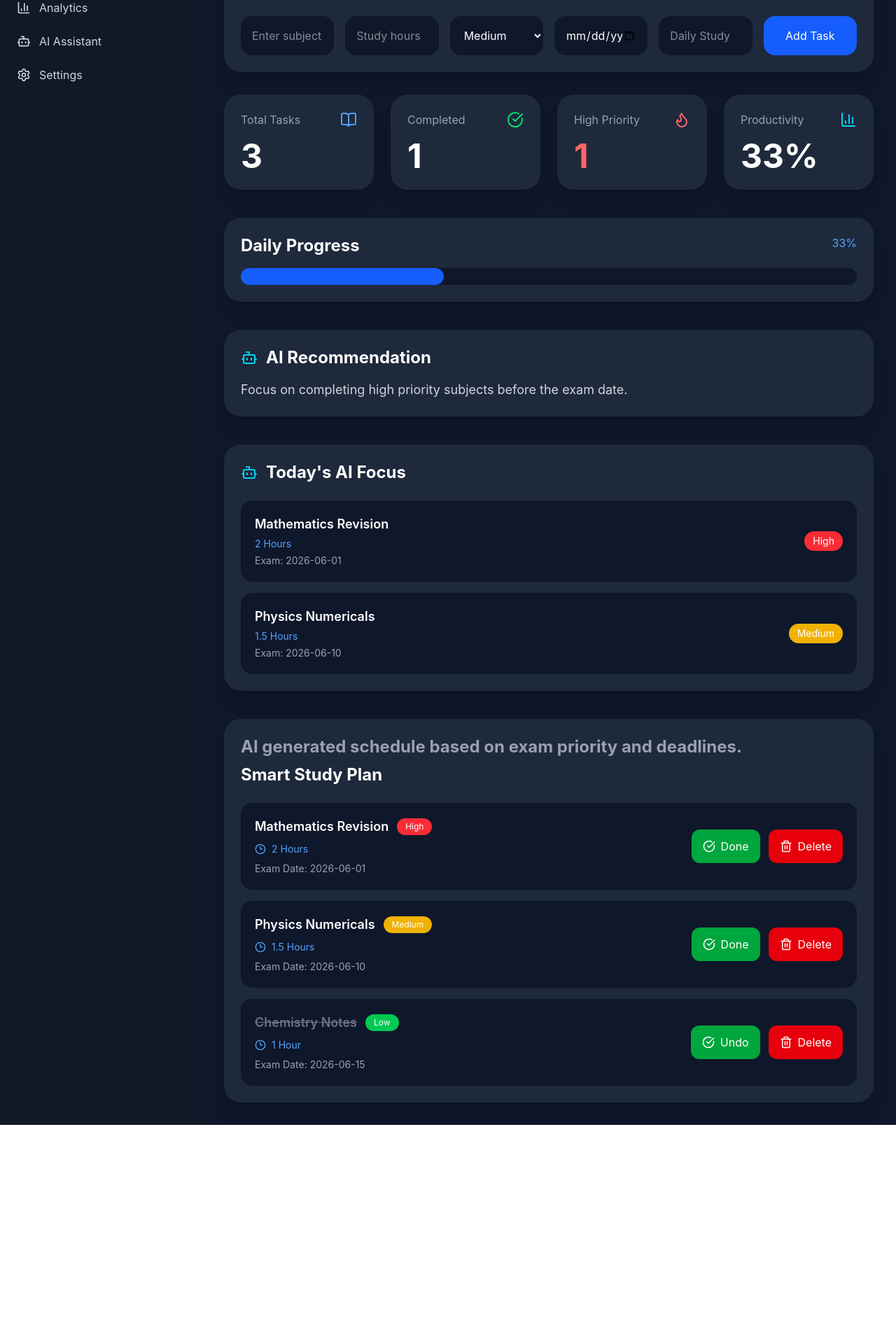
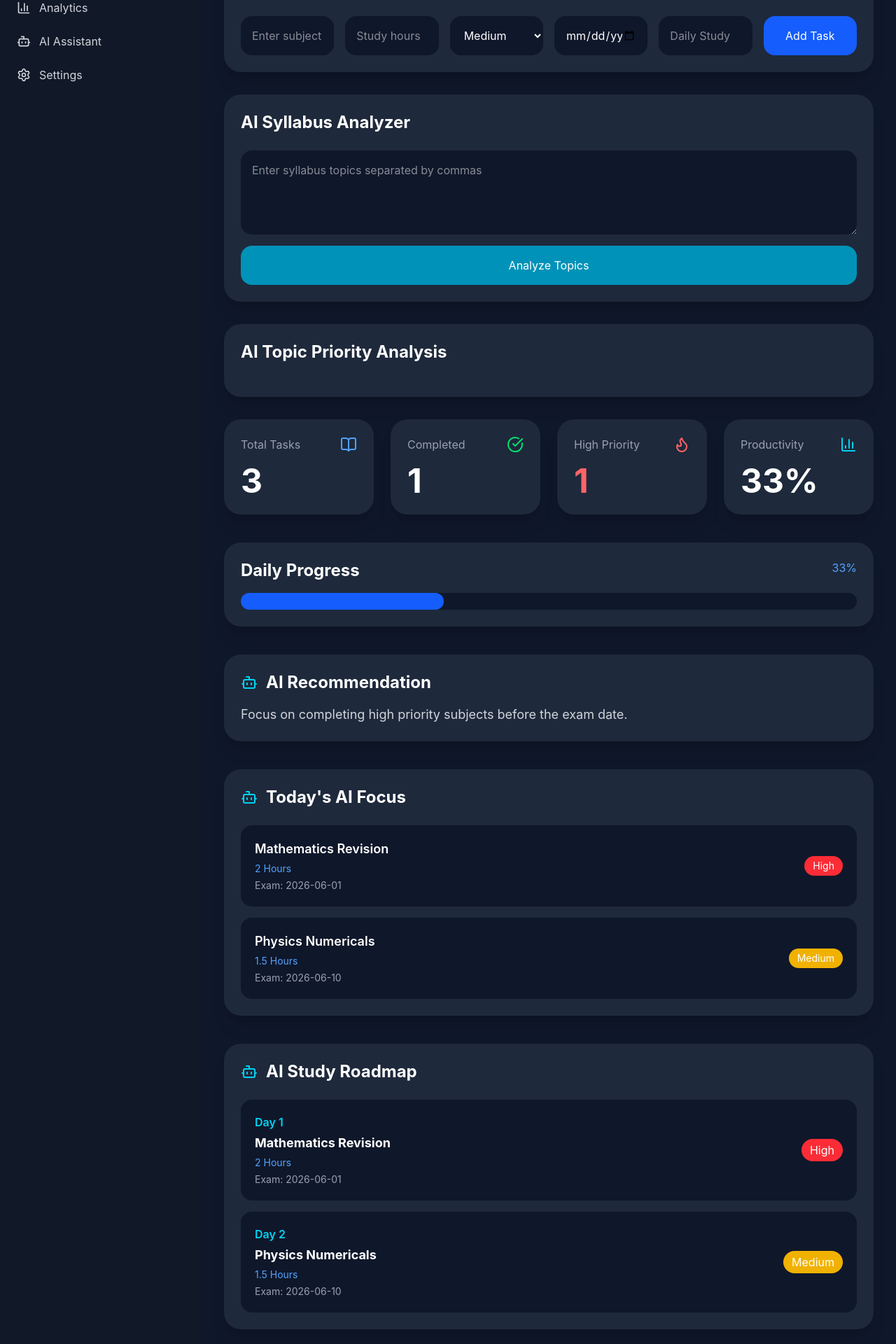
Before and after one commit to DevByPawan/AI-Study-Planner, a React app: page / in a window 1280 px wide. Shown: the part 197-2117 px from the top of the page at 70% size. Before the commit the page ends 1804 px from the top, so only its background shows below. Built offline with nearby package versions, Linux system fonts and the light colour scheme; the HTML template or start-up script is replaced by a standard one.

Commit message:
Added AI roadmap generator and syllabus analyzer

```diff
--- a/src/App.jsx
+++ b/src/App.jsx
@@ -53,7 +53,8 @@ function App() {
   const [priority, setPriority] = useState("Medium")
   const [examDate, setExamDate] = useState("")
   const [dailyHours, setDailyHours] = useState("")
-
+  const [syllabus, setSyllabus] = useState("")
+  const [analyzedTopics, setAnalyzedTopics] = useState([])
   const addTask = () => {
 
     if (!subject || !hours || !examDate) {
@@ -93,7 +94,47 @@ function App() {
 
     setTasks(updatedTasks)
   }
+  const analyzeSyllabus = () => {
 
+    if (!syllabus) {
+      return
+    }
+
+    const topics = syllabus
+      .split(",")
+      .map((topic) => topic.trim())
+
+    const analyzed = topics.map((topic) => {
+
+      let priority = "Low"
+
+      if (
+        topic.toLowerCase().includes("algorithm") ||
+        topic.toLowerCase().includes("probability") ||
+        topic.toLowerCase().includes("machine learning") ||
+        topic.toLowerCase().includes("ai") ||
+        topic.toLowerCase().includes("data structure") ||
+        topic.toLowerCase().includes("operating system")
+      ) {
+        priority = "High"
+      }
+
+      else if (
+        topic.toLowerCase().includes("graph") ||
+        topic.toLowerCase().includes("database")
+      ) {
+        priority = "Medium"
+      }
+
+      return {
+        topic,
+        priority
+      }
+
+    })
+
+    setAnalyzedTopics(analyzed)
+  }
   // Local Storage
   useEffect(() => {
 
@@ -146,6 +187,17 @@ function App() {
   const recommendedTasks = sortedTasks
     .filter((task) => !task.completed)
     .slice(0, 3)
+  const roadmap = recommendedTasks.map((task, index) => {
+
+    return {
+      day: `Day ${index + 1}`,
+      subject: task.subject,
+      hours: task.hours,
+      examDate: task.examDate,
+      priority: task.priority
+    }
+
+  })
   const getPriorityColor = (priority) => {
 
     if (priority === "High") {
@@ -290,7 +342,65 @@ function App() {
           </div>
 
         </div>
+        {/* AI Topic Analyzer */}
+        <div className="bg-[#1e293b] p-6 rounded-3xl mb-8 shadow-xl">
 
+          <h3 className="text-2xl font-bold mb-6">
+            AI Syllabus Analyzer
+          </h3>
+
+          <div className="flex flex-col gap-4">
+
+            <textarea
+              placeholder="Enter syllabus topics separated by commas"
+              value={syllabus}
+              onChange={(e) => setSyllabus(e.target.value)}
+              className="bg-[#0f172a] p-4 rounded-2xl outline-none min-h-[120px]"
+            />
+
+            <button
+              onClick={analyzeSyllabus}
+              className="bg-cyan-600 hover:bg-cyan-700 transition p-4 rounded-2xl"
+            >
+              Analyze Topics
+            </button>
+
+          </div>
+
+        </div>
+        {/* AI Analyzed Topics */}
+        <div className="bg-[#1e293b] p-6 rounded-3xl mb-8 shadow-xl">
+
+          <h3 className="text-2xl font-bold mb-6">
+            AI Topic Priority Analysis
+          </h3>
+
+          <div className="space-y-4">
+
+            {analyzedTopics.map((item, index) => (
+
+              <div
+                key={index}
+                className="bg-[#0f172a] p-4 rounded-2xl flex justify-between items-center"
+              >
+
+                <p className="font-semibold">
+                  {item.topic}
+                </p>
+
+                <span
+                  className={`${getPriorityColor(item.priority)} px-3 py-1 rounded-full`}
+                >
+                  {item.priority}
+                </span>
+
+              </div>
+
+            ))}
+
+          </div>
+
+        </div>
         {/* Stats */}
         <div className="grid grid-cols-1 md:grid-cols-4 gap-6">
 
@@ -462,6 +572,63 @@ function App() {
           </div>
 
         </div>
+        {/* AI Study Roadmap */}
+        <div className="mt-10 bg-[#1e293b] p-6 rounded-3xl shadow-xl">
+
+          <h3 className="text-2xl font-bold mb-6 flex items-center gap-3">
+
+            <Bot className="text-cyan-400" />
+
+            AI Study Roadmap
+
+          </h3>
+
+          <div className="space-y-4">
+
+            {roadmap.map((item, index) => (
+
+              <div
+                key={index}
+                className="bg-[#0f172a] p-5 rounded-2xl"
+              >
+
+                <div className="flex justify-between items-center">
+
+                  <div>
+
+                    <p className="text-cyan-400 font-semibold">
+                      {item.day}
+                    </p>
+
+                    <p className="text-lg font-bold mt-1">
+                      {item.subject}
+                    </p>
+
+                    <p className="text-blue-400 text-sm mt-1">
+                      {item.hours}
+                    </p>
+
+                    <p className="text-gray-400 text-sm mt-1">
+                      Exam: {item.examDate}
+                    </p>
+
+                  </div>
+
+                  <span
+                    className={`${getPriorityColor(item.priority)} px-3 py-1 rounded-full`}
+                  >
+                    {item.priority}
+                  </span>
+
+                </div>
+
+              </div>
+
+            ))}
+
+          </div>
+
+        </div>
         {/* Task List */}
         <div className="mt-10 bg-[#1e293b] p-6 rounded-3xl shadow-xl">
 
```
